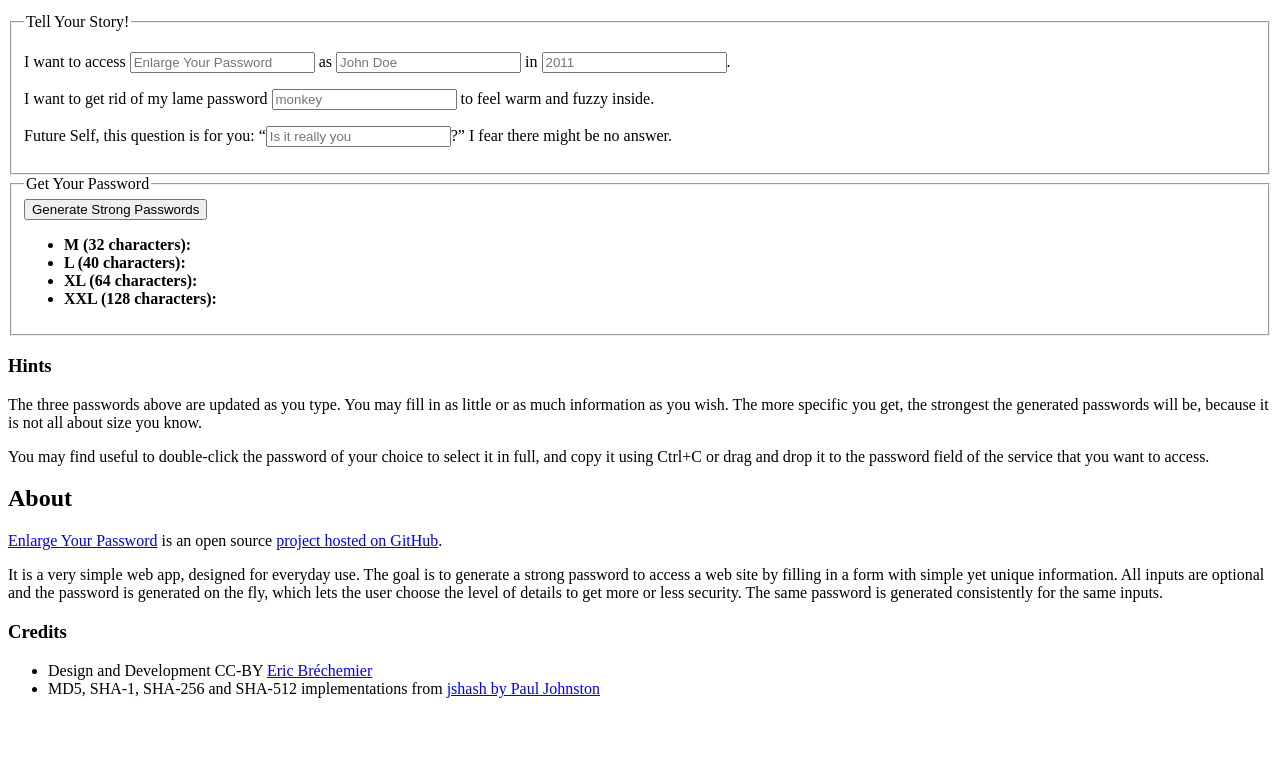
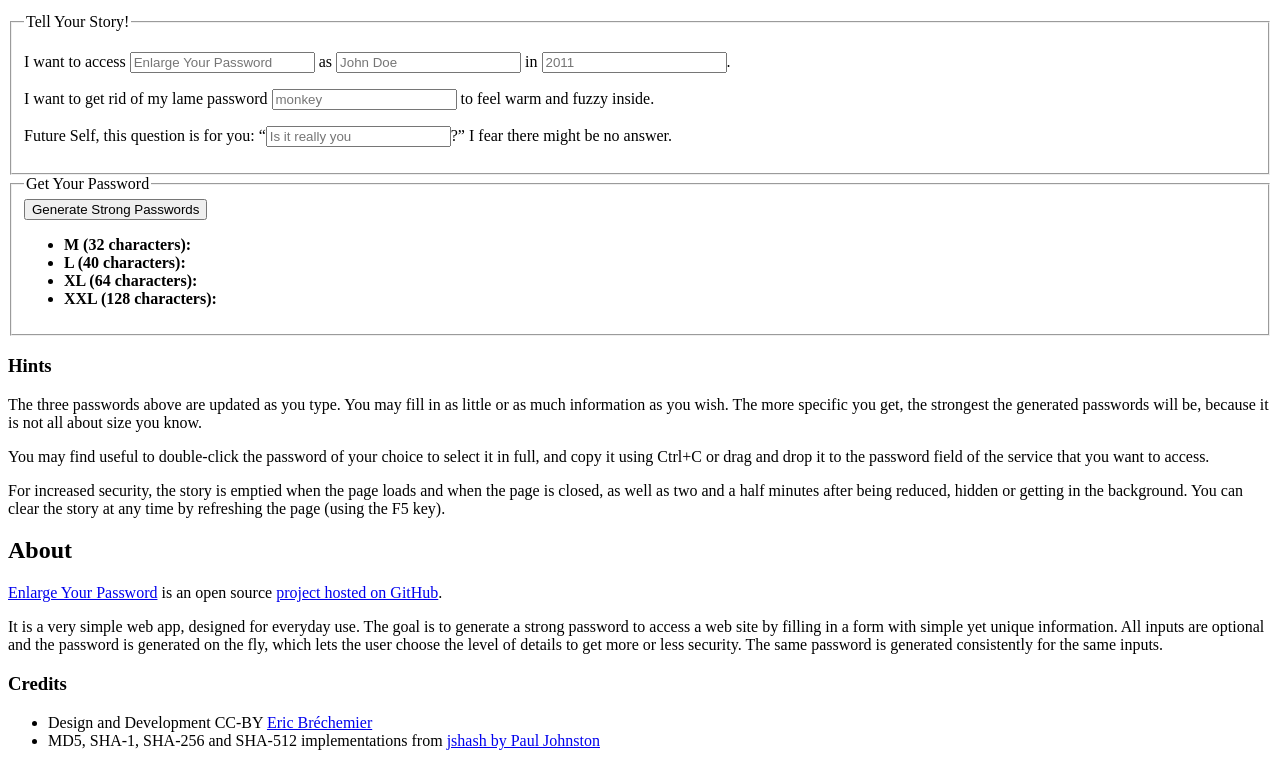
Before and after one commit to eric-brechemier/enlargeyourpassword, a plain HTML site: page index.html in a window 1280 px wide. Shown: the part 153-919 px from the top of the page. Before the commit the page ends 867 px from the top, so only its background shows below. Drawn offline with Linux system fonts and the light colour scheme.

Commit message:
Added description of how the story form is emptied in Hints section

```diff
--- a/index.html
+++ b/index.html
@@ -11,7 +11,7 @@ Coming in four sizes: M, L, XL and our favorite XXL."
     <meta name="keywords" content="password online tools security opensource"/>
     <link rel="schema.DCTERMS" href="http://purl.org/dc/terms/" />
     <meta name="DC.creator" content="Eric Bréchemier" />
-    <meta name="DC.date" content="2011-03-26" />
+    <meta name="DC.date" content="2011-04-01" />
     <meta name="DC.rights" content="CC-BY Eric Bréchemier" />
     <meta name="DC.rights" scheme="DCTERMS.URI" content=
       "http://creativecommons.org/licenses/by-nc-sa/3.0/" />
@@ -90,6 +90,12 @@ Coming in four sizes: M, L, XL and our favorite XXL."
     it in full, and copy it using Ctrl+C or drag and drop it to the password
     field of the service that you want to access.
     </p>
+    <p>
+    For increased security, the story is emptied when the page loads and when
+    the page is closed, as well as two and a half minutes after being reduced,
+    hidden or getting in the background. You can clear the story at any time
+    by refreshing the page (using the F5 key).
+    </p>
 
     <h2>About</h2>
     <p>
```
